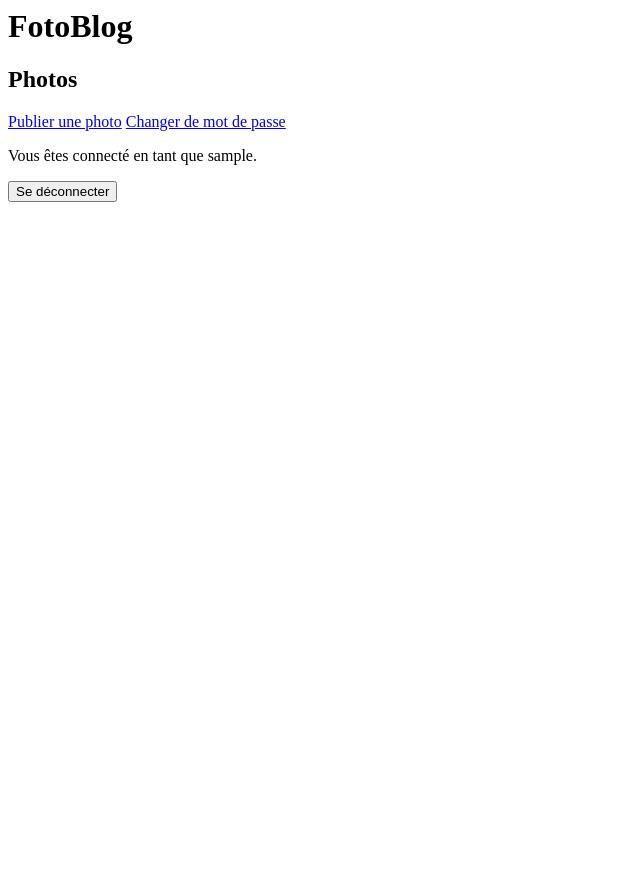
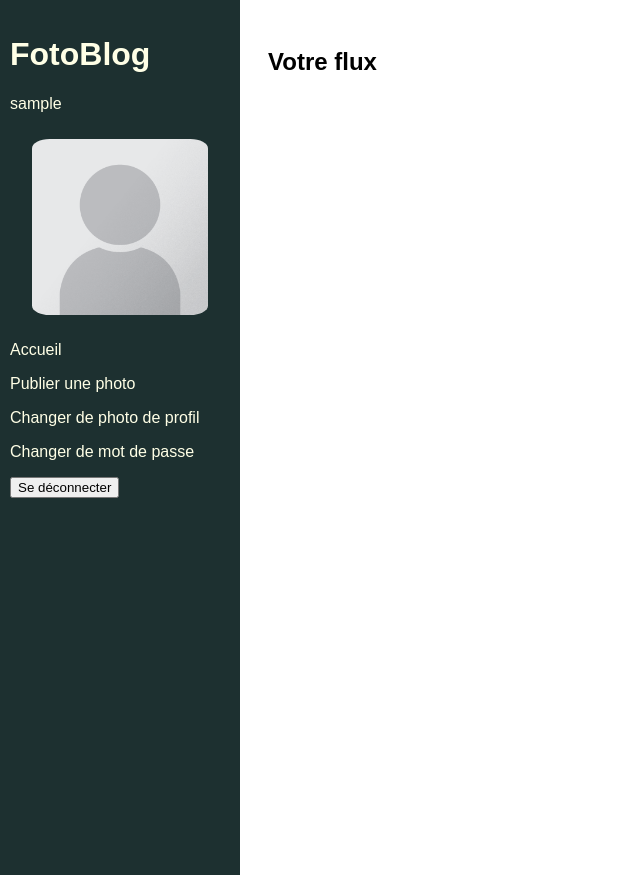
Before and after one commit to GuillaumeChiron/Django-app2, a Django app: page /home/ in a window 1280 px wide. Shown: the whole page, without its empty margins (0-640 px from the left). Run offline with Django 5.2, Linux system fonts and the light colour scheme; the visitor is signed in with stand-in values (Sample User, id 1); data that the repository does not hold is empty.

Commit message:
mise en place changement de photo de profil

```diff
--- a/blog/forms.py
+++ b/blog/forms.py
@@ -1,5 +1,4 @@
 from django import forms
-
 from blog import models
 
 
--- a/blog/templates/blog/home_page.html
+++ b/blog/templates/blog/home_page.html
@@ -2,15 +2,17 @@
 
 {% block content %}
 
-    <h2>Photos</h2>
+    <h2>Votre flux</h2>
 
-    {% for photo in photos %}
+    <div class="grid-container">
+
+         {% for photo in photos %}
         <img src="{{photo.image.url}}">
         <p>{{photo.caption}}</p>
-    {% endfor %}
+        {% endfor %}
 
-    <a href="{% url 'photo-upload-page' %}">Publier une photo</a>
+    </div>
 
-    <a href="{% url 'password-change' %}">Changer de mot de passe</a>
+
 
 {% endblock content %}
--- a/fotoblog/settings.py
+++ b/fotoblog/settings.py
@@ -114,7 +114,7 @@ USE_TZ = True
 # Static files (CSS, JavaScript, Images)
 # https://docs.djangoproject.com/en/6.0/howto/static-files/
 
-STATIC_URL = "static/"
+STATIC_URL = "/static/"
 
 AUTH_USER_MODEL = "authentication.User"
 
--- a/fotoblog/urls.py
+++ b/fotoblog/urls.py
@@ -55,6 +55,11 @@ urlpatterns = [
     ),
     path("home/", blog.views.home_page, name="home-page"),
     path("photo/upload/", blog.views.photo_upload, name="photo-upload-page"),
+    path(
+        "profil_photo/upload/",
+        authentication.views.upload_profil_photo,
+        name="profil-photo-upload-page",
+    ),
 ]
 
 if settings.DEBUG:
--- /dev/null
+++ b/static/app.css
@@ -0,0 +1,58 @@
+html {
+    font-family: Arial;
+}
+
+/* The sidebar menu */
+.sidebar {
+    height: 100%; /* Full-height: remove this if you want "auto" height */
+    width: 220px; /* Set the width of the sidebar */
+    position: fixed; /* Fixed Sidebar (stay in place on scroll) */
+    z-index: 1; /* Stay on top */
+    top: 0; /* Stay at the top */
+    left: 0;
+    background-color: #1d3030;
+    color:  #ffffe6;
+    overflow-x: hidden; /* Disable horizontal scroll */
+    padding-top: 15px;
+    padding-left: 10px;
+    padding-right: 10px;
+}
+
+/* The navigation menu links */
+.sidebar a {
+    text-decoration: none;
+    color:  #ffffe6;
+    display: block;
+}
+
+/* When you mouse over the navigation links, change their color */
+.sidebar a:hover {
+    color: #f1f1f1;
+}
+
+/* Style page content */
+.main {
+    margin-left: 240px; /* Same as the width of the sidebar */
+    padding: 20px;
+}
+
+.avatar {
+    width: 80%;
+    border-radius: 10%;
+    display: block;
+    margin: auto;
+    padding-top: 10px;
+    padding-bottom: 10px;
+}
+
+.grid-container {
+    display: grid;
+    grid-template-columns: auto auto auto;
+    padding: 20px;
+    text-align: center;
+}
+
+.post img {
+    width: 80%;
+    border-radius: 5px;
+}
--- a/templates/base.html
+++ b/templates/base.html
@@ -1,26 +1,41 @@
+{% load static %}
+
 <html>
     <head>
         <title>FotoBlog</title>
+        <link rel="stylesheet" href="{% static 'app.css' %}">
     </head>
     <body>
 
-        <h1>FotoBlog</h1>
-        {% block content %}{% endblock content %}
+        <div class="sidebar">
+            <h1>FotoBlog</h1>
 
         {% if user.is_authenticated %}
 
-            <p>
-                Vous êtes connecté en tant que {{ request.user }}.
+            <p>{{user}}</p>
 
-                <form method="post" action="{% url 'logout-page' %}">
+            {% if user.profile_photo %}
+            <img class="avatar" src="{{user.profile_photo.url}}">
+            {% else %}
+            <img class="avatar" src="{% static 'images/default_profile.png' %}">
+            {% endif %}
+
+            <p><a href="{% url 'home-page' %}">Accueil</a></p>
+            <p><a href="{% url 'photo-upload-page' %}">Publier une photo</a></p>
+            <p><a href="{% url 'profil-photo-upload-page' %}">Changer de photo de profil</a></p>
+            <p><a href="{% url 'password-change' %}">Changer de mot de passe</a></p>
+            <p><form method="post" action="{% url 'logout-page' %}">
                 {% csrf_token %}
                 <button type="submit">Se déconnecter</button>
                 </form>
             </p>
 
+        {% endif %}
+        </div>
 
-
-        {% endif %}
+        <div class="main">
+            {% block content %}{% endblock content %}
+        </div>
 
     </body>
 </html>
```
Also changed, not shown: authentication/forms.py (+8 -1 lines), authentication/templates/authentication/upload_profil_photo.html (added, +12 -0 lines), authentication/views.py (+15 -26 lines), media/kakashi_sensei.jpg (added), media/kakashi_sensei_DcyNyIr.jpg (added), media/kratos.jpg (added), media/pikachu.jpg (added), static/images/default_profile.png (added).
